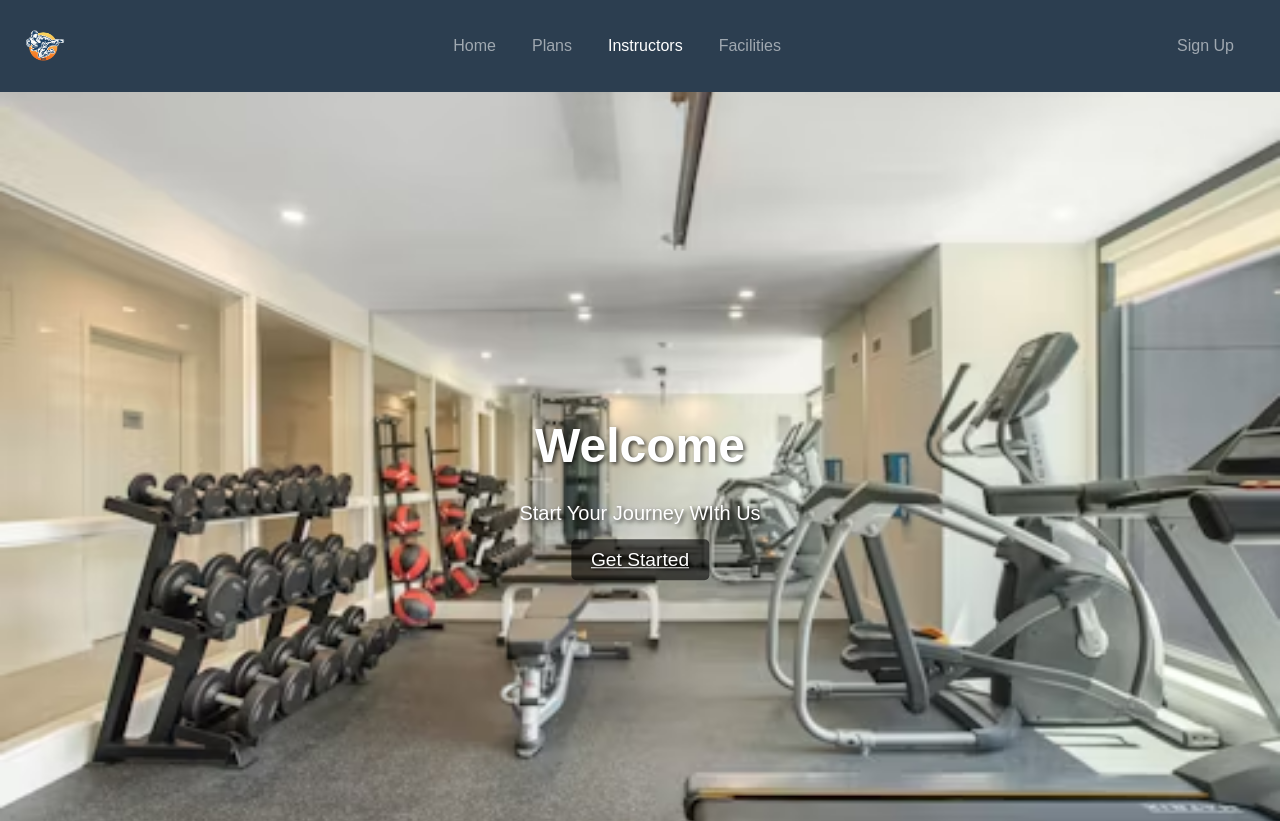
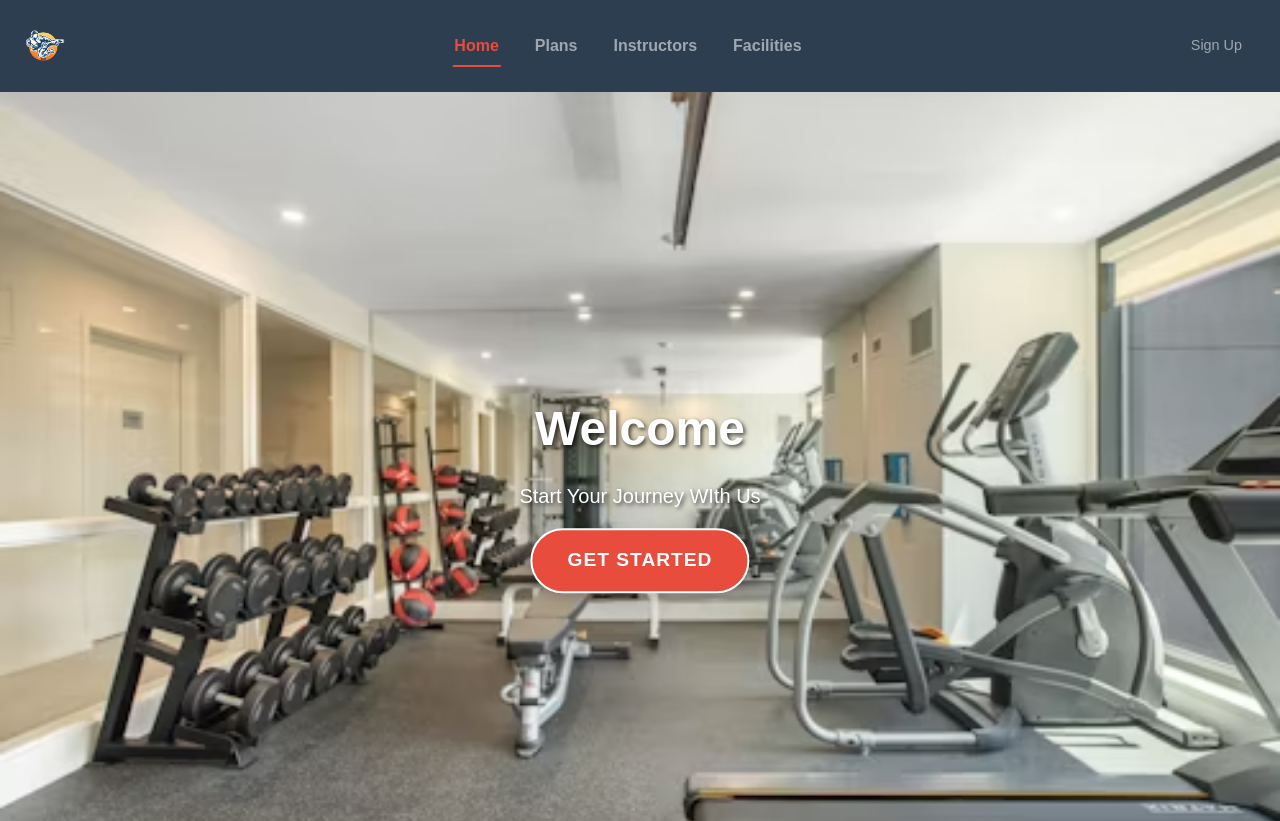
Before and after one commit to zwmhone/Dobu, a plain HTML site: page index.html in a window 1280 px wide. Shown: the top 821 px of the page. Drawn offline with nearby package versions, Linux system fonts and the light colour scheme.

Commit message:
Update index.html

```diff
--- a/index.html
+++ b/index.html
@@ -33,47 +33,39 @@
         --card-shadow: 0 10px 30px rgba(0, 0, 0, 0.1);
         --hover-shadow: 0 15px 35px rgba(0, 0, 0, 0.15);
       }
-
       * {
         margin: 0;
         padding: 0;
         box-sizing: border-box;
       }
-
       body {
         font-family: "Segoe UI", Tahoma, Geneva, Verdana, sans-serif;
         color: var(--dark-text);
         background-color: var(--light-bg);
         line-height: 1.6;
       }
-
       /* Navbar Styles */
       .navbar {
         background-color: var(--secondary-color) !important;
         padding: 1rem 0;
         box-shadow: 0 2px 10px rgba(0, 0, 0, 0.1);
       }
-
       .navbar-brand img.logo {
         height: 50px;
         transition: transform 0.3s ease;
       }
-
       .navbar-brand:hover img.logo {
         transform: scale(1.05);
       }
-
       .nav-link {
-        font-weight: 500;
+        font-weight: 600; /* Changed to semi-bold (600) instead of bold (700) */
         margin: 0 10px;
         position: relative;
         transition: color 0.3s ease;
       }
-
       .nav-link:hover {
         color: var(--primary-color) !important;
       }
-
       .nav-link::after {
         content: "";
         position: absolute;
@@ -85,9 +77,22 @@
         transition: all 0.3s ease;
         transform: translateX(-50%);
       }
-
       .nav-link:hover::after {
         width: 80%;
+      }
+      .nav-link.active {
+        color: var(--primary-color) !important;
+      }
+      .nav-link.active::after {
+        width: 80%;
+      }
+
+      /* Smaller navbar button */
+      .navbar-signup-btn {
+        padding: 6px 16px !important;
+        font-size: 0.9rem !important;
+        font-weight: 500 !important;
+        border-radius: 20px !important;
       }
 
       /* Style adjustments for navbar on small screens */
@@ -96,27 +101,23 @@
           height: 30px; /* Make logo smaller on very small screens */
         }
       }
-
       * {
         margin: 0;
         padding: 0;
         box-sizing: border-box;
         font-family: Arial, Tahoma;
       }
-
       .fullscreen-image {
         position: relative;
         width: 100vw;
         height: 100vh;
         overflow: hidden;
       }
-
       .fullscreen-image img {
         width: 100%;
         height: 100%;
         object-fit: cover; /* Covers container while cropping excess */
       }
-
       .overlay-content {
         position: absolute;
         top: 50%;
@@ -126,7 +127,6 @@
         color: white;
         max-width: 90%;
       }
-
       .centered-text {
         font-size: 3em;
         font-weight: bold;
@@ -134,19 +134,28 @@
         margin-bottom: 20px;
       }
 
-      .overlay-button {
-        padding: 10px 20px;
-        font-size: 1.2em;
+      /* Improved hero button */
+      .hero-button {
+        display: inline-block;
+        padding: 15px 35px;
+        font-size: 1.2rem;
+        font-weight: 600;
         color: white;
-        background-color: rgba(0, 0, 0, 0.6);
-        border: none;
-        border-radius: 5px;
-        cursor: pointer;
-        text-shadow: 1px 1px 2px rgba(0, 0, 0, 0.7);
+        background-color: var(--primary-color);
+        border: 2px solid white;
+        border-radius: 50px;
+        text-decoration: none;
+        text-transform: uppercase;
+        letter-spacing: 1px;
+        transition: all 0.3s ease;
+        box-shadow: 0 4px 15px rgba(0, 0, 0, 0.2);
       }
 
-      .overlay-button:hover {
-        background-color: rgba(0, 0, 0, 0.8);
+      .hero-button:hover {
+        background-color: white;
+        color: var(--primary-color);
+        transform: translateY(-3px);
+        box-shadow: 0 6px 20px rgba(0, 0, 0, 0.3);
       }
 
       /*to make img responsive */
@@ -154,17 +163,14 @@
         .fullscreen-image {
           height: 50vh;
         }
-
         .centered-text {
           font-size: 1.5em;
         }
-
-        .overlay-button {
-          font-size: 0.9em;
-          padding: 6px 12px;
+        .hero-button {
+          font-size: 1rem;
+          padding: 10px 25px;
         }
       }
-
       .container {
         display: flex;
         align-items: center;
@@ -173,35 +179,29 @@
         max-width: 1200px;
         margin: 0 auto;
       }
-
       .content {
         flex: 1;
         padding-right: 20px;
       }
-
       .content h2 {
         font-size: 1.8rem;
         font-weight: bold;
         margin-bottom: 10px;
       }
-
       .content p {
         font-size: 1.1rem;
         line-height: 1.6;
         color: #555;
       }
-
       .image {
         flex: 1;
       }
-
       .image img {
         width: 100%;
         max-width: 500px;
         height: auto;
         border-radius: 8px;
       }
-
       /*card for homepage*/
       .m1 {
         background-color: #257ceec7;
@@ -209,7 +209,6 @@
       .m2 {
         background-color: rgba(0, 0, 0, 0.904);
       }
-
       .m3 {
         background-color: #fffddf;
       }
@@ -218,18 +217,15 @@
         color: rgb(0, 0, 0); /* White text */
         border: none; /* Remove border */
       }
-
       .custom-button:hover {
         background-color: #ff0000; /* Darker green on hover */
       }
-
       /* Footer Styles */
       footer {
         background-color: var(--dark-text) !important;
         color: #fff;
         padding: 40px 0 20px;
       }
-
       .footer-container {
         display: flex;
         justify-content: space-between;
@@ -238,43 +234,36 @@
         margin: 0 auto;
         padding: 0 20px;
       }
-
       .footer-left {
         display: flex;
         flex-direction: column;
         align-items: flex-start;
         gap: 15px;
       }
-
       .footer-left p {
         font-size: 1.2rem;
         font-weight: 600;
         margin: 0;
       }
-
       .social-icons {
         display: flex;
         gap: 15px;
       }
-
       .social-icons a {
         color: #74c0fc;
         font-size: 1.5rem;
         transition: all 0.3s ease;
       }
-
       .social-icons a:hover {
         color: var(--primary-color);
         transform: translateY(-5px);
       }
-
       .footer-right {
         display: flex;
         flex-direction: column;
         align-items: flex-end;
         gap: 15px;
       }
-
       .footer-right a {
         color: #fff;
         text-decoration: none;
@@ -283,11 +272,9 @@
         position: relative;
         transition: color 0.3s ease;
       }
-
       .footer-right a:hover {
         color: var(--primary-color);
       }
-
       .footer-right a::after {
         content: "";
         position: absolute;
@@ -298,11 +285,9 @@
         background-color: var(--primary-color);
         transition: width 0.3s ease;
       }
-
       .footer-right a:hover::after {
         width: 100%;
       }
-
       .copyright {
         text-align: center;
         margin-top: 30px;
@@ -311,7 +296,6 @@
         color: #bdc3c7;
         font-size: 0.9rem;
       }
-
       @media (max-width: 768px) {
         .footer-container {
           flex-direction: column;
@@ -322,7 +306,6 @@
           align-items: center;
         }
       }
-
       @keyframes slider {
         from {
           transform: translateX(0);
@@ -331,23 +314,19 @@
           transform: translateX(-100%);
         }
       }
-
       .reviews {
         overflow: hidden;
         padding: 10px 0;
         background-color: rgba(255, 255, 255, 0);
         white-space: nowrap;
       }
-
       .reviews:hover .reviews-slider {
         animation-play-state: paused;
       }
       .reviews-slider {
         display: inline-block;
-
         animation: 35s slider infinite linear;
       }
-
       .reviews-slider img {
         height: 150px;
       }
@@ -356,7 +335,6 @@
         margin: 50px auto;
         padding: 0 20px;
       }
-
       .accordion .header h3 {
         cursor: pointer;
         color: #333;
@@ -365,58 +343,48 @@
         font-size: 1.25rem;
         border-bottom: 1px solid #ddd;
       }
-
       .accordion .header span {
         float: right;
         margin-right: 15px;
         font-size: 1rem;
       }
-
       .accordion .body {
         display: none;
         padding: 10px 0;
       }
-
       .accordion .body p {
         font-size: 15px;
         line-height: 24px;
         color: #444444;
         margin: 0px;
       }
-
       /* Open the first accordion item by default */
       .accordion .body:first-of-type {
         display: block;
       }
-
       /* Responsive styles */
       @media (max-width: 576px) {
         .accordion {
           width: 90%;
           margin: 20px auto;
         }
-
         .accordion .header h3 {
           font-size: 1rem;
           padding: 10px 0;
         }
-
         .accordion .header span {
           font-size: 0.9rem;
           margin-right: 10px;
         }
-
         .accordion .body p {
           font-size: 14px;
           line-height: 22px;
         }
       }
-
       @media (max-width: 768px) {
         .accordion {
           padding: 0 10px;
         }
-
         .accordion .header h3 {
           font-size: 1.1rem;
         }
@@ -435,7 +403,6 @@
             class="logo"
           />
         </a>
-
         <!-- Toggle button for small screens -->
         <button
           class="navbar-toggler"
@@ -448,29 +415,27 @@
         >
           <span class="navbar-toggler-icon"></span>
         </button>
-
         <!-- Navbar Links -->
         <div class="collapse navbar-collapse" id="navbarNav">
           <ul class="navbar-nav mx-auto">
             <li class="nav-item">
-              <a class="nav-link" href="index.html">Home</a>
+              <a class="nav-link active" href="index.html">Home</a>
             </li>
             <li class="nav-item">
               <a class="nav-link" href="plans.html">Plans</a>
             </li>
             <li class="nav-item">
-              <a class="nav-link active" href="instructors.html">Instructors</a>
+              <a class="nav-link" href="instructors.html">Instructors</a>
             </li>
             <li class="nav-item">
               <a class="nav-link" href="facilities.html">Facilities</a>
             </li>
           </ul>
-
           <!-- Sign Up on the far right -->
           <ul class="navbar-nav">
             <li class="nav-item">
               <a
-                class="nav-link btn btn-outline-light rounded-pill px-4"
+                class="nav-link btn btn-outline-light rounded-pill navbar-signup-btn"
                 href="signUp.html"
                 >Sign Up</a
               >
@@ -488,12 +453,10 @@
               <p>Welcome</p>
               <h5 style="color: #ffffff">Start Your Journey WIth Us</h5>
             </div>
-            <a href="Plans.html" class="overlay-button">Get Started</a>
+            <a href="Plans.html" class="hero-button">Get Started</a>
           </div>
         </div>
-
         <br /><br /><br /><br />
-
         <div
           class="card"
           style="
@@ -516,7 +479,7 @@
                 <br />
                 <p class="card-text">
                   Our memberships are designed to meet diverse training needs,
-                  offering access to DoBu Martial Arts’ range of classes and
+                  offering access to DoBu Martial Arts' range of classes and
                   world-class facilities. From beginners to advanced
                   practitioners, everyone can find a membership suited to their
                   goals. Enjoy our martial arts classes, fitness training, and
@@ -565,7 +528,6 @@
           </div>
         </div>
         <br /><br /><br />
-
         <div
           class="card"
           style="
@@ -638,7 +600,6 @@
         </div>
       </div>
     </main>
-
     <!-- Footer -->
     <footer>
       <div class="footer-container">
@@ -660,14 +621,12 @@
             </a>
           </div>
         </div>
-
         <!-- Right side: Contact Us and About Us links -->
         <div class="footer-right">
           <a href="contactUs.html">Contact Us</a>
           <a href="aboutUs.html">About Us</a>
         </div>
       </div>
-
       <div class="container">
         <div class="copyright">
           &copy; 2023 DoBU Martial Gym. All rights reserved.
```
